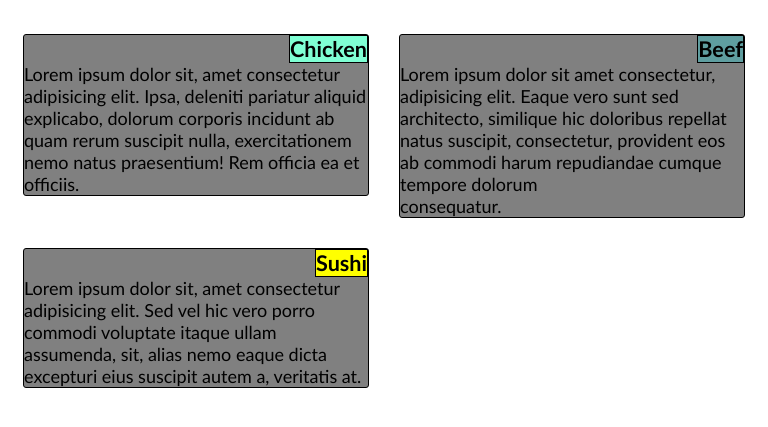
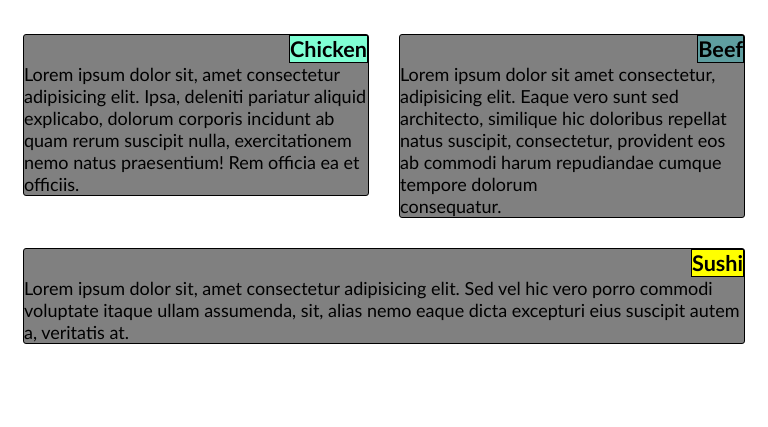
Before and after one commit to parikshith19/coursera-front-end, a plain HTML site: page assignment1/index.html in a window 768 px wide. Shown: the part 61-488 px from the top of the page. Drawn offline with Linux system fonts and the light colour scheme.

Commit message:
fixed the bug

```diff
--- a/assignment1/css/styles.css
+++ b/assignment1/css/styles.css
@@ -75,4 +75,7 @@ section {
     .col-md-3 {
         width: 25%;
     }
+    .col-md-6:nth-of-type(3) {
+        width: 100%;
+    }
 }
```
